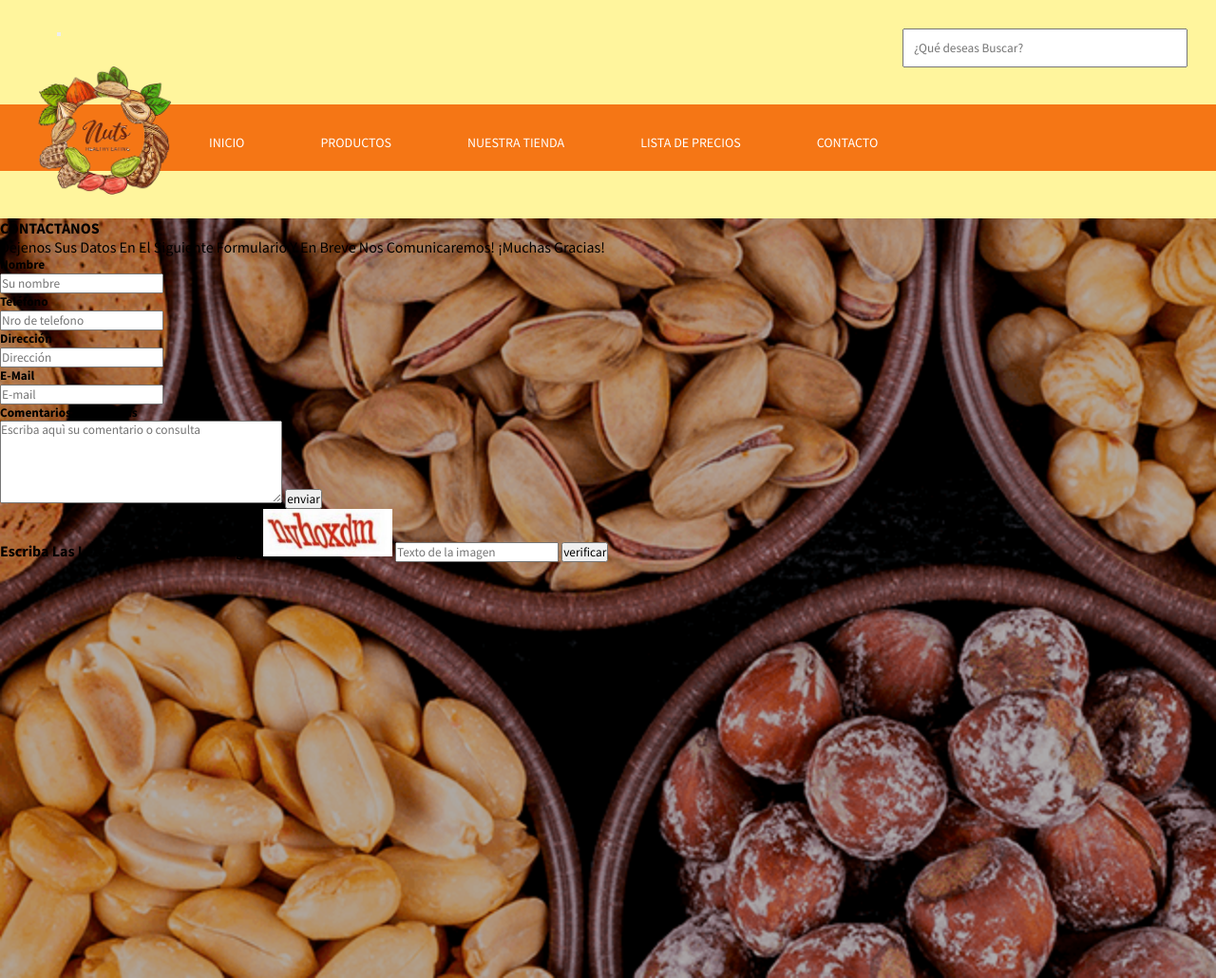
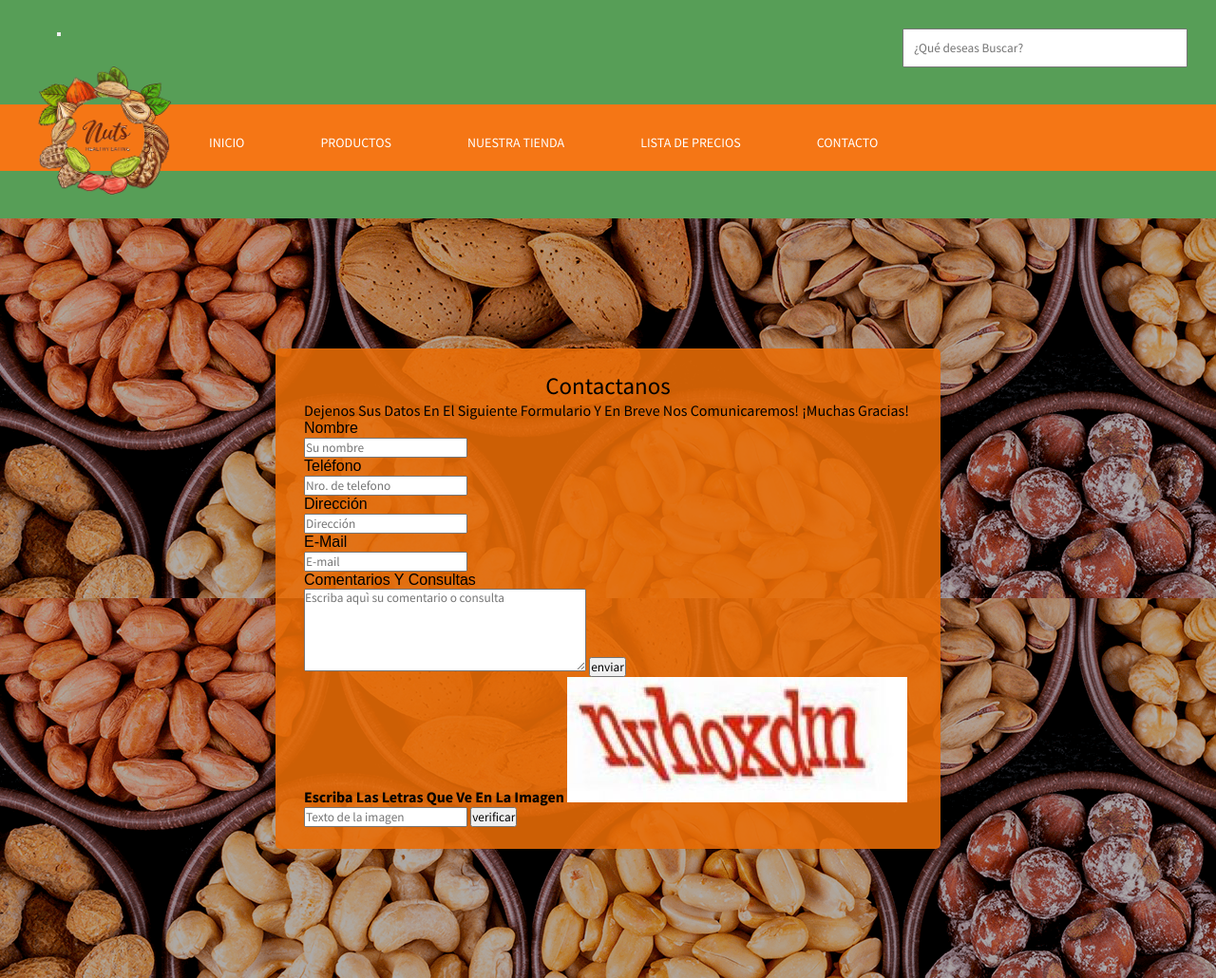
Before and after one commit to beel22/TPEweb1, a plain HTML site: page Contacto.html in a window 1280 px wide. Shown: the top 1030 px of the page at 95% size. Drawn offline with Linux system fonts and the light colour scheme.

Commit message:
commit nuevo

```diff
--- a/Contacto.html
+++ b/Contacto.html
@@ -36,52 +36,46 @@
 
 </div>
 
-<div class="content">
-     <content>
-        <h4>CONTACTANOS</h4>
+<div class="section-content">
+    <div class="contenedor">
+        <h1 class="logo">contactanos</h1>
         <p>Dejenos sus datos en el siguiente formulario y en breve nos comunicaremos!
-        ¡Muchas gracias!
-        </p>
-        <form id="formContact">
+            ¡Muchas gracias!</p>
+        <div class="contacto">
             <label for ="nombre">
                 <h5> Nombre</h5>
                 <input  type="text" name="nombre" value="" placeholder="Su nombre">
-
             </label>
 
             <label for="telefono">
                 <h5> Teléfono</h5>
-                <input type= "tel" name="telefono" value="" placeholder="Nro de telefono" required>
+                <input type= "tel" name="telefono" value="" placeholder="Nro. de telefono" required>
             </label>
 
             <label for="direccion">
                 <h5> Dirección</h5>
                 <input type="text" name="direccion" value="" placeholder="Dirección" required>
+            </label>
 
-            </label>
             <label for="E-mail">
                 <h5>E-mail</h5>
                 <input type="email" name="email" value="" placeholder="E-mail" required>
-
-
              </label>
 
             <label for="comentario">
                 <h5>Comentarios y consultas</h5>
                 <textarea name="comentario" rows="5" cols="40" placeholder="Escriba aquì su comentario o consulta" required></textarea>
+                <button id= "enviarForm" type="submit"> enviar</button>
             </label>
-            <button id= "enviarForm" type="submit"> enviar</button>
-
-
-        </form>
             <label id=captcha for="captcha " name="Robot">
                 <h4> Escriba las letras que ve en la imagen</h>
                 <img  id='img_captcha' src="images/capthchasImages/captcha1.png" alt="capthchaImages">
                 <input name="textoCaptcha" id="txtcptch" type="text" value="" placeholder="Texto de la imagen">
                 <button id="btnCaptcha" type ="button">verificar</button>
              </label>
+        </div>
+    </div>
 
-    </content>
 </div>
 
 
--- a/style.css
+++ b/style.css
@@ -150,7 +150,7 @@ nav > ul > li >ul:before{
 body {
     font-family: sans-serif;
     text-transform: capitalize;
-    background-color: #fff59d;
+    background-color: rgb(87, 158, 87);
 }
 /*footer*/
 .container {
@@ -242,59 +242,40 @@ footer {
 
 
   /*seccion contacto*/
-  .content{
-    background: url(images/productos/frutos_secos.png)no-repeat center center fixed;
+
+  .section-content{
+    background-image: url(images/productos/frutos_secos.png);
     background: linear-gradient( rgba(5, 7, 12, 0.75));
-    min-height: 100vh;
-    background-size: cover;
+    display: flex;
+    justify-content: center;
+    align-items: center;
+    height: 100vh;
+    padding: 10px;
+}
+.contenedor{
+    background-color:rgba(233, 108, 6, 0.884);
+    max-width: 700px;
+    width: 100%;
+    padding: 23px 30px;
+    border-radius: 5px;
+}
+.logo{
+    font-size: 25px;
+    font-weight: 500;
+    display: flex;
+    text-align: center;
+    align-items: center;
+    justify-content: center;
+}
+.contacto{
+    display: flex;
+    flex-direction: column;
+}
 
-  }
-  #form-contact{
-    margin-top: 25px;
+.contacto label h5{
     display: flex;
-    align-content: center;
-    flex-direction: column;
-  }
-
-  label img{
-    height: 50px;
-  }
-
-  #contenedor-contacto{
-    display: flex;
-    margin: 25px;
-    align-content: center;
-    flex-direction: row;
-    justify-content: space-around;
-  }
-
-  #contenedor-contacto p {
-    width: 25%;
-  }
-
-  #captcha{
-    width: 25%;
-  }
-
-  #contenedor-contacto input{
-    width: 400px;
-  }
-
-  .nombre-apellido{
-    display:flow-root;
-    width: 40%;
-    padding: 40px;
-    text-align: center;
-  }
-.nombre-apellido a{
-    margin: 0 10px 10px 0;
-    display: inline-block;
-}
-.informacion-personal{
-    display: flex-root;
-    width: 40%;
-    padding-top: 40px;
-    text-align: center;
+    align-items:center;
+    font: 1em sans-serif;
 }
 
 /*seccion productos*/
@@ -305,7 +286,6 @@ footer {
     flex-wrap: wrap;
     align-items: stretch;
 }
-
 .productos .image-container{
     display: flex;
     justify-content: space-evenly;
```
Also changed, not shown: images/fondo.png (added). Lines whose indentation alone changed are shown as unchanged.
